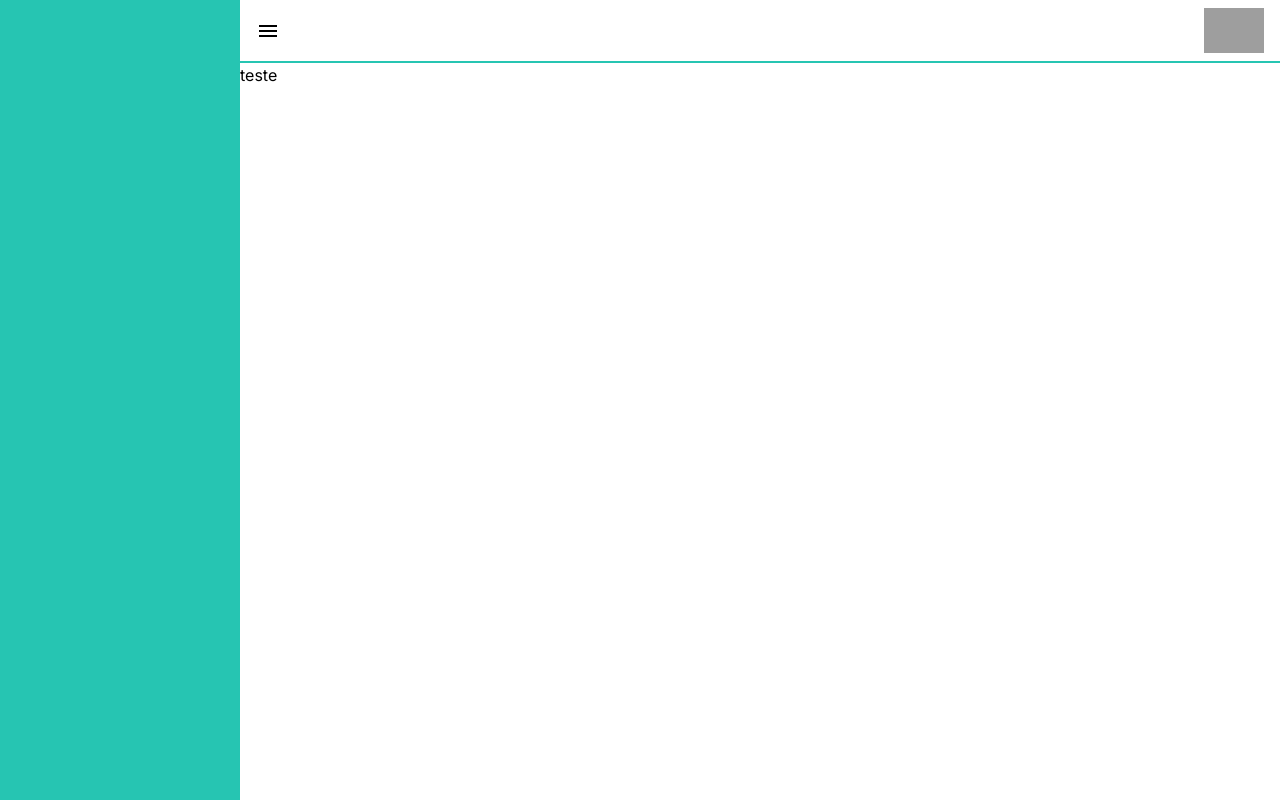
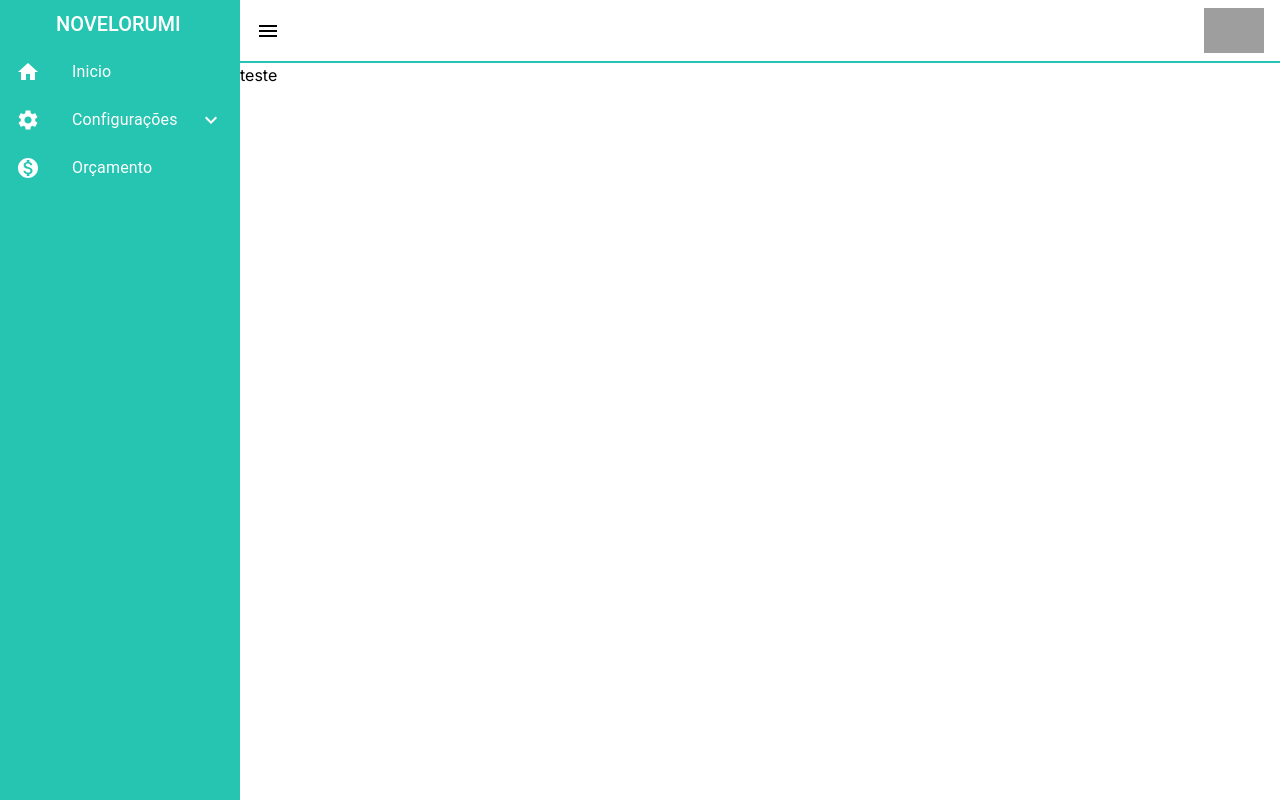
Before and after one commit to LuanSOliveira/meu-orcamento-frontend, a Next.js app: page / in a window 1280 px wide. Both pictures are taken after a click on the icon 28 px from the left and 30 px from the top of the page. Built offline with nearby package versions, Linux system fonts and the light colour scheme; grey boxes are pictures that could not be loaded.

Commit message:
feat: implentação itens sidebar

```diff
--- a/src/app/components/Sidebar/index.tsx
+++ b/src/app/components/Sidebar/index.tsx
@@ -3,9 +3,21 @@
 import Drawer from '@mui/material/Drawer';
 import { useAppSelector } from '@/store/hooks';
 import { standardColor } from '@/shared/constants';
+import HomeIcon from '@mui/icons-material/Home';
+import ExpandLess from '@mui/icons-material/ExpandLess';
+import ExpandMore from '@mui/icons-material/ExpandMore';
+import SettingsIcon from '@mui/icons-material/Settings';
+import MonetizationOnIcon from '@mui/icons-material/MonetizationOn';
+import { Collapse, List, ListItemButton, ListItemIcon, ListItemText, ListSubheader } from '@mui/material';
+import React from 'react';
 
 const Sidebar = () => {
   const sidebarState = useAppSelector((state) => state.sidebar);
+  const [open, setOpen] = React.useState(false);
+
+  const handleClick = () => {
+    setOpen(!open);
+  };
 
   return (
     <>
@@ -23,7 +35,58 @@ const Sidebar = () => {
         variant="persistent"
         anchor="left"
         open={sidebarState.value}
-      ></Drawer>
+      >
+        <List
+          sx={{color: 'white'}}
+          subheader={
+            <ListSubheader
+              sx={{
+                width: '100%',
+                padding: 0,
+                marginLeft:7,
+                backgroundColor: standardColor,
+                fontSize: 20,
+                color: 'white'}}>
+              NOVELORUMI
+            </ListSubheader>
+          }
+
+        >
+          <ListItemButton>
+            <ListItemIcon>
+              <HomeIcon sx={{color:'white'}} />
+            </ListItemIcon>
+            <ListItemText primary="Inicio" />
+          </ListItemButton>
+
+          <ListItemButton onClick={handleClick}>
+            <ListItemIcon>
+              <SettingsIcon sx={{color:'white'}}/>
+            </ListItemIcon>
+            <ListItemText primary="Configurações" />
+            {open ? <ExpandLess /> : <ExpandMore />}
+          </ListItemButton>
+
+          <Collapse in={open} timeout="auto">
+            <ListItemButton sx={{ pl: 9 }}>
+              <ListItemText primary="Linhas" />
+            </ListItemButton>
+            <ListItemButton sx={{ pl: 9 }}>
+              <ListItemText primary="Materiais" />
+            </ListItemButton>
+            <ListItemButton sx={{ pl: 9 }}>
+              <ListItemText primary="Parâmetros" />
+            </ListItemButton>
+          </Collapse>
+
+          <ListItemButton>
+            <ListItemIcon>
+              <MonetizationOnIcon sx={{color:'white'}}/>
+            </ListItemIcon>
+            <ListItemText primary="Orçamento" />
+          </ListItemButton>
+        </List>
+      </Drawer>
     </>
   );
 };
```
Also changed, not shown: src/app/components/Sidebar/data/index.ts (added).
